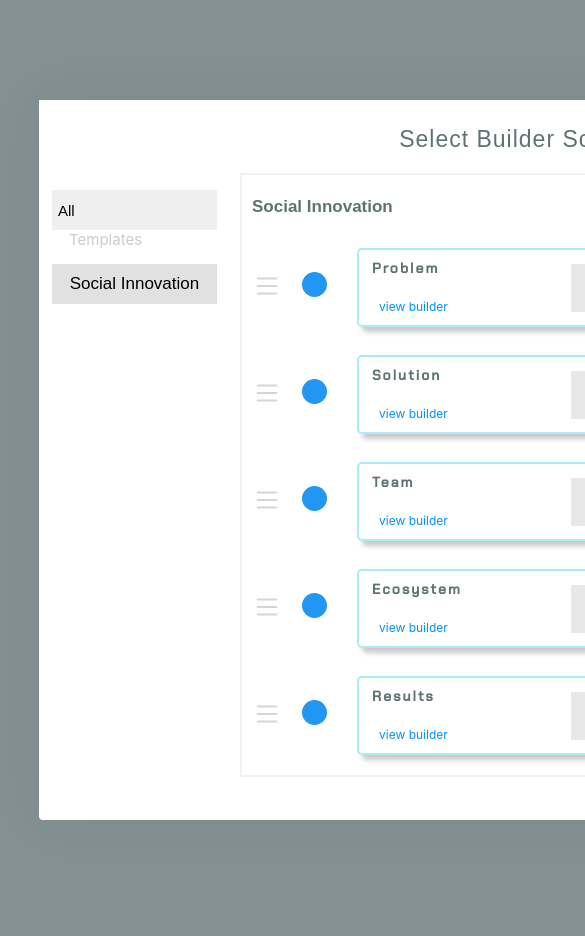
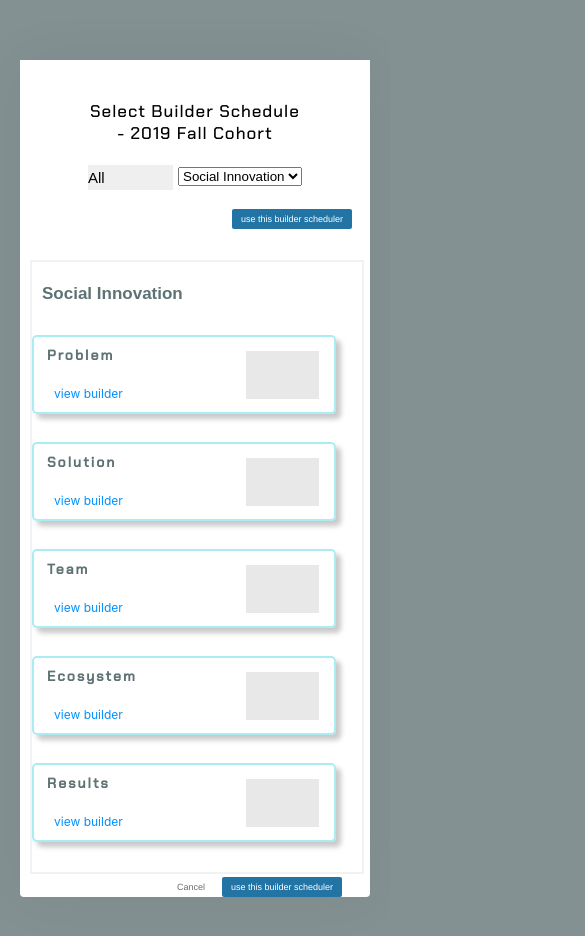
Before and after one commit to Alexoid1/RebelBase, a React (Create React App) app: page / in a window 390 px wide. Shown: the top 936 px of the page, 585 px wide, since content can reach past the window. Built offline with nearby package versions, Linux system fonts and the light colour scheme.

Commit message:
add responsivity

```diff
--- a/src/App.css
+++ b/src/App.css
@@ -1,5 +1,4 @@
 .App {
-  width: 100%;
   height: 90%;
   margin: 80px auto;
   padding: 0 0 70px;
@@ -16,30 +15,114 @@
 
 
 body {
-  margin: auto;
+  text-align: center;
   background: rgb(131,145,146);
+
 }
 
 #root {
-  width: 80%;
+  width: 100%;
   height: 100%;
   margin: auto;
-  max-width: 1250px;
+
 }
 
-@media (max-width: 680px) {
-  #root {
-    padding: 20px;
-  }
+.title3 {
+  display:none;
 }
 
-@media (max-width: 380px) {
-  #root {
-    width: 100%;
+@media (max-width: 550px) {
+
+  #root{
+    display:flex;
+    justify-content: center;
+  }
+
+  .App {
+    margin: 60px 0;
+    display: flex;
+    flex-direction: column;
+    width: 350px;
+    height: auto;
     padding: 0;
   }
 
-  .App {
-    padding: 0;
+  .title {
+    display:none;
+
   }
+
+  .navigationBar{
+   width: 350px;
+   display: block;
+    height: 200px;
+  }
+
+  .itemContainer {
+    width: 350px;
+    height: auto;
+  }
+  .navul{
+    margin-top: 10px;
+    display: flex;
+    flex-direction: row;
+    justify-content: center;
+  }
+
+  .hide {
+    display: none;
+  }
+
+  .title3 {
+    display: inline-block;
+    text-align: center;
+    font-size: 17px;
+    font-weight: 520;
+    letter-spacing: 1px;
+    font-family: 'Chakra Petch', sans-serif;
+    margin-top: 40px;
+    width: 210px;
+  }
+
+  .temple {
+    display: none;
+  }
+
+  .all {
+    width: 85px;
+    height: 25px;
+    padding: 0px;
+  }
+  .dropSelect{
+    display: block;
+    margin-left:5px;
+  }
+
+  .buttonHide {
+    display: block;
+    text-align: right;
+  }
+
+
+  .use {
+    height: 20px;
+    border:none;
+    font-family: Helvetica, sans-serif;
+    font-size: 9px;
+    font-weight: thin;
+    border-radius: 2px;
+    text-align: center;
+    margin-right: 18px;
+  }
+
+  .hideElement {
+    display: none
+  }
+
+  .boxContainer {
+    width: 330px;
+    height: auto;
+  }
+
+
 }
--- a/src/App.js
+++ b/src/App.js
@@ -9,7 +9,9 @@ function App() {
   const [selected,setSelected]=useState('');
   return (
     <div className="App">
+
       <FilterContext.Provider value={{alls,setAlls,selected,setSelected}}>
+
         <NavigationBar/>
         <ItemList/>
       </FilterContext.Provider>
--- a/src/components/DateContainer.css
+++ b/src/components/DateContainer.css
@@ -1,5 +1,5 @@
 .dateContainer {
-    margin-left: 127px;
+    margin-left: 115px;
 
 }
 
--- a/src/components/DateContainer.js
+++ b/src/components/DateContainer.js
@@ -1,4 +1,4 @@
-import {useState,useEffect,React} from 'react';
+import {useState,React} from 'react';
 import './DateContainer.css'
 
 function DateContainer({date,time,checked,items,index}) {
@@ -29,7 +29,7 @@ function DateContainer({date,time,checked,items,index}) {
         let dateC
             if(checked){
                dateC=(
-                    <div className='dateContainer'>
+                    <div className='dateContainer hideElement'>
                         <div>
                             <input className='date '  value={currentDate} placeholder="MM-DD-YYY" onChange={e=>handleDateChange(e)} type="date"></input>
                             <input className='hour ' value={currentTime} onChange={e=>handleTimeChange(e)} type="time"></input>
--- a/src/components/ItemList.css
+++ b/src/components/ItemList.css
@@ -49,11 +49,16 @@
     display: flex;
     flex: row;
     align-items: center;
+
 }
 
 .item2{
     display: flex;
     flex: row;
+    align-items: center;
+    background: none;
+    border:none;
+    z-index:50;
 }
 
 .iconList {
@@ -81,13 +86,20 @@
 .cardBox {
     height: 75px;
     width: 300px;
-    border: 2px solid #A9ECF3;
     border-radius: 5px;
     display: flex;
     flex-direction: row;
     justify-content: space-between;
     align-items: center;
     box-shadow: 5px 5px 5px rgba(181, 179, 179, 0.72);
+}
+
+.borderCardBoxOn {
+    border: 2px solid #A9ECF3;
+}
+
+.borderCardBoxOff {
+    border: 2px solid rgb(201, 206, 206);
 }
 
 .cardBox div {
@@ -150,15 +162,6 @@
     border-radius: 50%;
 }
 
-  /* On mouse-over, add a grey background color */
-.containerC:hover input ~ .checkmark {
-    background-color: #ccc;
-}
-
-  /* When the radio button is checked, add a blue background */
-.containerC input:checked ~ .checkmark {
-    background-color: #2196F3;
-}
 
 .chekedtrue {
     background-color: #2196F3;
@@ -166,7 +169,6 @@
 
 .itemSelected {
     background: rgba(0, 217, 255, 0.267);
-    z-index:50;
 }
 
 .buttonsContainer {
--- a/src/components/ItemList.js
+++ b/src/components/ItemList.js
@@ -64,6 +64,7 @@ const reorder=(list,startIndex, endIndex)=>{
 function ItemList() {
     const {alls, selected, setSelected} = useContext(FilterContext)
     const[itemss,setItems]=useState(items);
+    const[activeb,setActive]=useState(true);
     let arrayK=[]
     const keyValues=itemss.map((item)=>{
         if(!arrayK.includes(item.category)){
@@ -72,24 +73,26 @@ function ItemList() {
 
     })
     const handleSelectAll=()=>{
-
-
-
           setSelected('itemSelected')
           setTimeout(()=>{
             setSelected('')
           },1000)
 
+      }
 
-
+    const handleChangeCheckState=(e,index)=>{
+        let currentItems=itemss
+        if(activeb){
+            currentItems[index].checked=false
+            setActive(false)
+            setItems([...currentItems])
+        }else{
+            currentItems[index].checked=true
+            setActive(true)
+            setItems([...currentItems])
         }
 
 
-    const handleChangeCheckState=(e,index)=>{
-        let currentItems=itemss
-
-        currentItems[index].checked=e.target.checked
-        setItems([...currentItems])
     };
 
     const lists=(arrayK)=>{
@@ -102,7 +105,7 @@ function ItemList() {
                 <div className='headers'>
                         <h3 className="inovation fontStyle">{list}</h3>
                         <button className="inovation2 fontStyle2" type='button' onClick={handleSelectAll}>select all in {list}</button>
-                        <h3 className="inovation2 fontStyle">Due Date(Optional)</h3>
+                        <h3 className="inovation2 fontStyle hideElement">Due Date(Optional)</h3>
                 </div>
                 <DragDropContext onDragEnd={(result)=>{
                     const {source, destination}=result;
@@ -130,15 +133,14 @@ function ItemList() {
                                     count++
                                     return(
 
-                                <Draggable key={item.name+' '+list} draggableId={item.name} index={index}>
+                                <Draggable key={item.name+list} draggableId={item.name} index={index}>
                                     {(draggableProvided)=>(
                                         <div {...draggableProvided.draggableProps}
                                         ref={draggableProvided.innerRef}
                                         {...draggableProvided.dragHandleProps}
                                         className={'item '+ selected} >
 
-
-                                                <div>
+                                                    <div className='item2 hideElement'>
                                                             <label className="containerC">
                                                                 <input type="checkbox" onClick={(e)=>
                                                                     handleChangeCheckState(e,index)}/>
@@ -146,7 +148,7 @@ function ItemList() {
                                                                 <span className={'checkmark '+(item.checked?'chekedtrue':'chekedfalse')} />
                                                             </label>
                                                     </div>
-                                                <div className="cardBox">
+                                                    <div className={'cardBox ' + (activeb ? 'borderCardBoxOn' : 'borderCardBoxOff') }>
                                                         <div>
                                                                 <h4>{item.name}</h4>
                                                             <p className="viewLink">view builder</p>
@@ -155,6 +157,7 @@ function ItemList() {
                                                         <div className="greyBox"></div>
 
                                                     </div>
+
 
                                                 <DateContainer
                                                 date={item.date}
@@ -186,7 +189,7 @@ function ItemList() {
             <div>
                 <div className='headers'>
                         <h3 className="inovation fontStyle">Social Innovation</h3>
-                        <h3 className="inovation2 fontStyle">Due Date(Optional)</h3>
+                        <h3 className="inovation2 fontStyle hideElement">Due Date(Optional)</h3>
                 </div>
                 <DragDropContext onDragEnd={(result)=>{
                     const {source, destination}=result;
@@ -213,11 +216,10 @@ function ItemList() {
                                             ref={draggableProvided.innerRef}
                                             {...draggableProvided.dragHandleProps}
                                             className={'item ' + selected} >
-                                                    <div>
+                                                    <div className='hideElement'>
                                                         <BsList  className="iconList"/>
                                                     </div>
-
-                                                    <div>
+                                                    <div className='item2 hideElement'>
                                                         <label className="containerC">
                                                             <input type="checkbox" onClick={(e)=>
                                                                 handleChangeCheckState(e,index)}/>
@@ -225,7 +227,7 @@ function ItemList() {
                                                             <span className={'checkmark '+(item.checked?'chekedtrue':'chekedfalse')} />
                                                         </label>
                                                     </div>
-                                                    <div className="cardBox">
+                                                        <div className={'cardBox ' + (activeb ? 'borderCardBoxOn':'borderCardBoxOff')}>
                                                             <div>
                                                                     <h4>{item.name}</h4>
                                                                 <p className="viewLink">view builder</p>
@@ -235,7 +237,9 @@ function ItemList() {
 
                                                         </div>
 
+
                                                     <DateContainer
+
                                                     date={item.date}
                                                     time={item.time}
                                                     checked={item.checked}
--- a/src/components/NavigationBar.css
+++ b/src/components/NavigationBar.css
@@ -3,7 +3,7 @@
     width: 220px;
 }
 
-ul {
+.navul {
     list-style: none;
     margin-top: 90px;
     padding: 0;
@@ -38,6 +38,9 @@ ul {
 }
 
 .but {
-
     background: rgb(225, 225, 225);
 }
+
+.dropSelect,.buttonHide {
+    display: none;
+}
--- a/src/components/NavigationBar.js
+++ b/src/components/NavigationBar.js
@@ -19,7 +19,11 @@ function NavigationBar() {
 
     }
     return (
+      <>
+
+
         <div className="navigationBar">
+          <h1 className="title3">Select Builder Schedule - 2019 Fall Cohort</h1>
             <nav>
               <ul className="navul">
                 <li>
@@ -30,16 +34,30 @@ function NavigationBar() {
                   </button>
                   <p className="temple">Templates</p>
                 </li>
-              <li>
+                <li className='hide'>
                   <button className={ alls ? 'social': 'social but'}
                   onClick={(e)=>{!alls ? setAlls(true) : setAlls(false)}}
                   type="button">
                     Social Innovation
                   </button>
                 </li>
+                <li className='dropSelect'>
+                    <select name="cars" id="cars">
+                      <option value="volvo">Social Innovation</option>
+                      <option value="saab">Template 1</option>
+                      <option value="mercedes">Template 2</option>
+                      <option value="audi">Template 3</option>
+                    </select>
+                </li>
               </ul>
             </nav>
+            <div className='buttonHide'>
+              <button className='use' type='button'>
+                  use this builder scheduler
+              </button>
             </div>
+        </div>
+      </>
     );
 }
 
```
Lines whose indentation alone changed are shown as unchanged.
